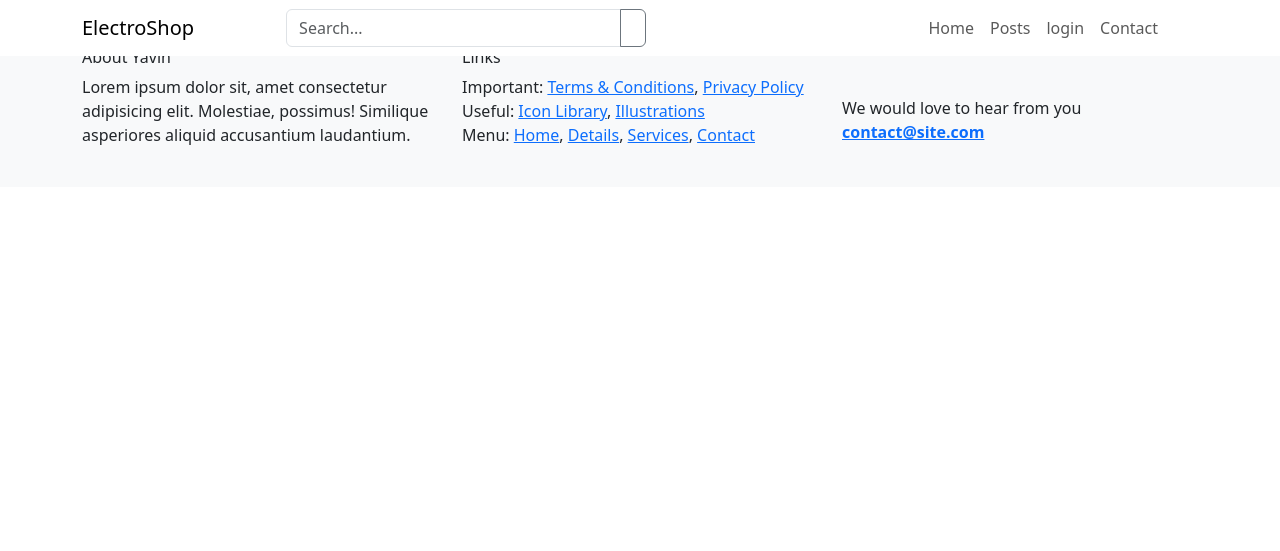
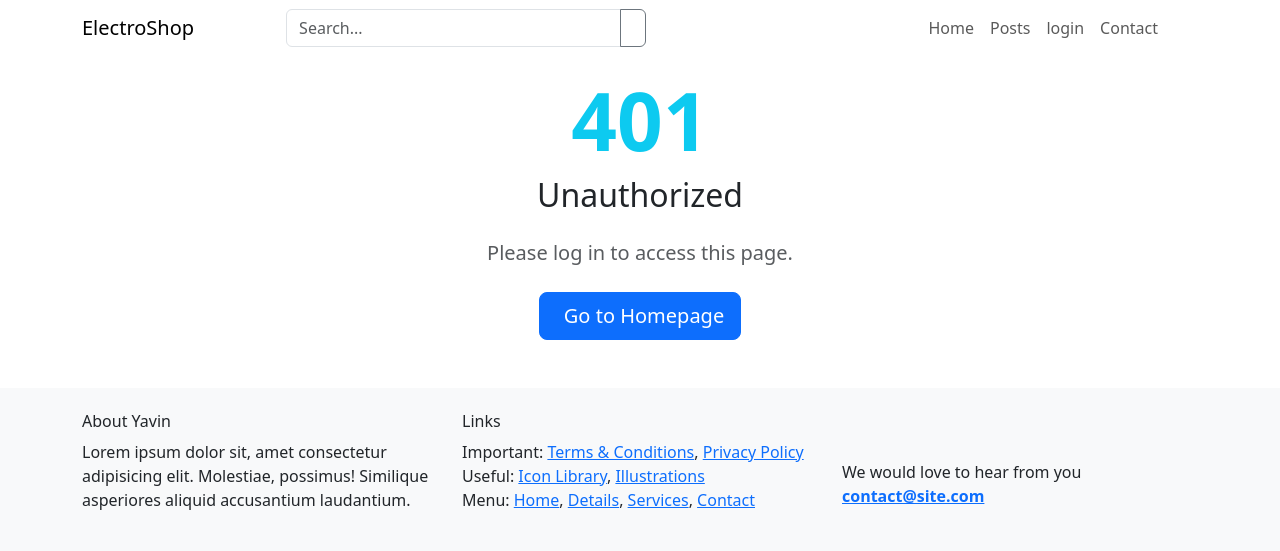
Before and after one commit to max021x/electrodoc, a PHP site: template app/Views/errors/401.php in a window 1280 px wide. Shown: the top 551 px of the page. Run offline with PHP 8.4, Linux system fonts and the light colour scheme; the template is opened without the code that fills it, so the values that code supplies are empty; some libraries are stand-ins or nearby versions.

Commit message:
errors have views now

```diff
--- a/app/Views/errors/401.php
+++ b/app/Views/errors/401.php
@@ -1,4 +1,17 @@
-<div>
-    unauthorized 401 error
-    <a href="/login">come here</a>
+<div class="container py-5">
+    <div class="row justify-content-center">
+        <div class="col-md-8 col-lg-6 text-center">
+            <div class="mb-4">
+                <i class="bi bi-lock-fill text-info fs-1"></i>
+            </div>
+            <h1 class="display-1 fw-bold text-info">401</h1>
+            <h2 class="mb-4">Unauthorized</h2>
+            <p class="lead text-muted mb-4">
+                Please log in to access this page.
+            </p>
+            <a href="/" class="btn btn-primary btn-lg">
+                <i class="bi bi-house-door me-2"></i>Go to Homepage
+            </a>
+        </div>
+    </div>
 </div>
```
Also changed, not shown: app/Views/errors/403.php (+16 -2 lines), app/Views/errors/404.php (+17 -3 lines).
